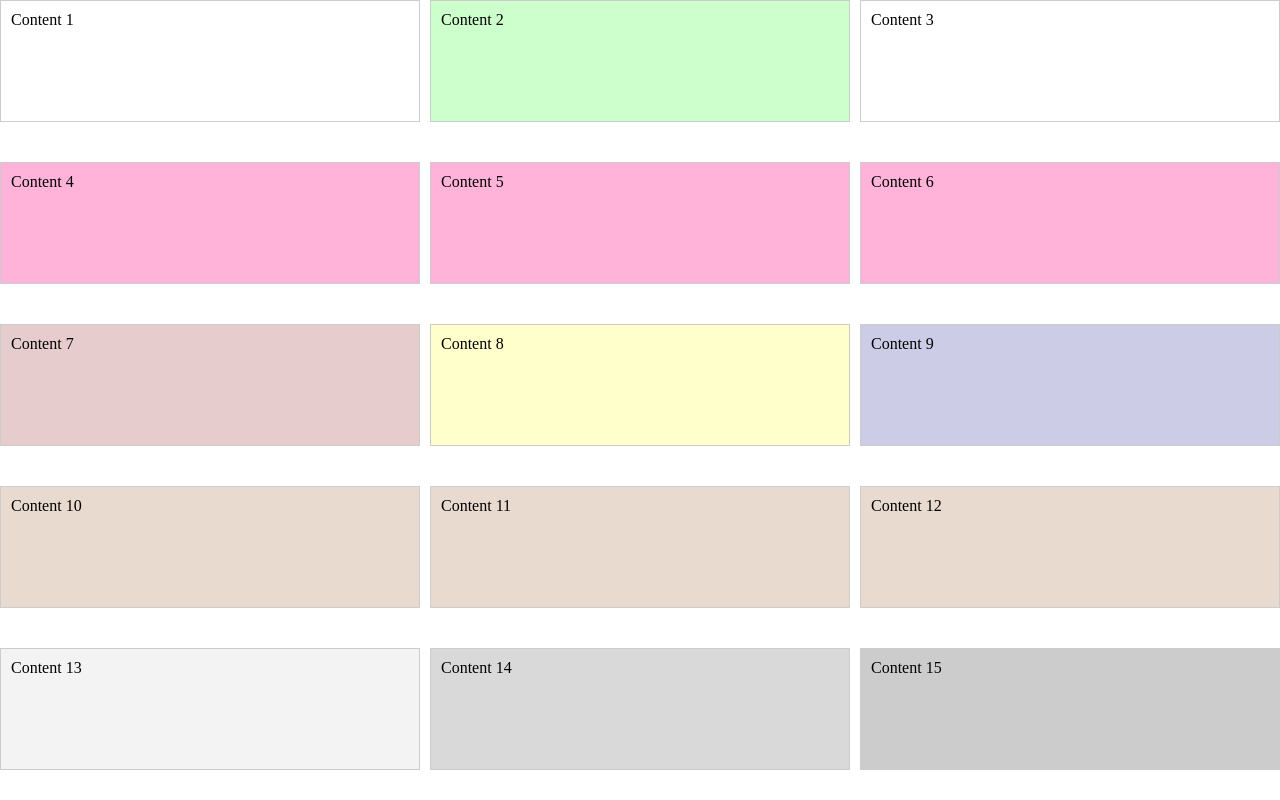
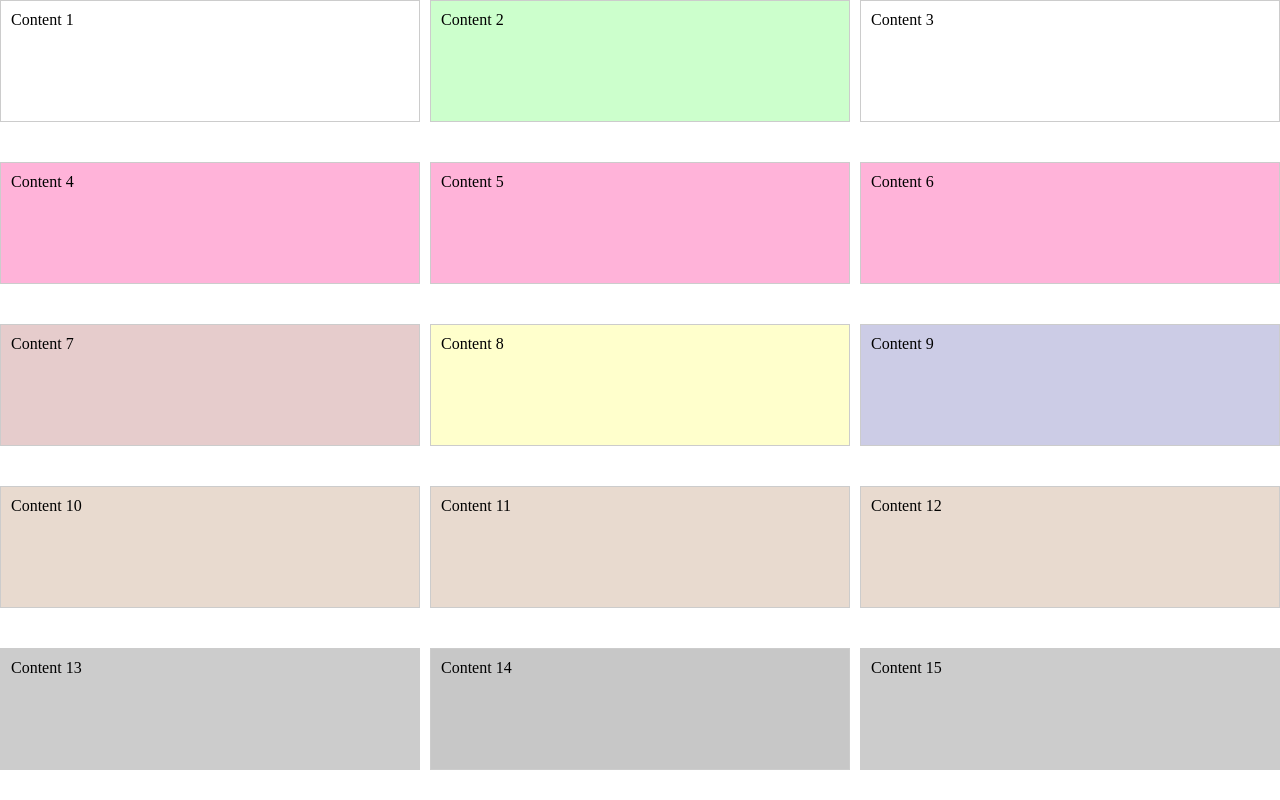
Before and after one commit to justinbclose/se1400, a plain HTML site: page milestone3/index.html in a window 1280 px wide. Drawn offline with Linux system fonts and the light colour scheme.

Commit message:
Update style.css

```diff
--- a/milestone3/style.css
+++ b/milestone3/style.css
@@ -49,10 +49,10 @@ body {
     background-color: rgba(139, 69, 19, 0.2);
 }
 .wrapper:nth-child(13) {
-    background-color: rgba(192, 192, 192, 0.2);
+    background-color: rgba(0, 0, 0, 0.2);
 }
 .wrapper:nth-child(14) {
-    background-color: rgba(64, 64, 64, 0.2);
+    background-color: rgba(0, 0, 0, 0.22);
 }
 .wrapper:nth-child(15) {
     background-color: rgba(0, 0, 0, 0.2);
```
